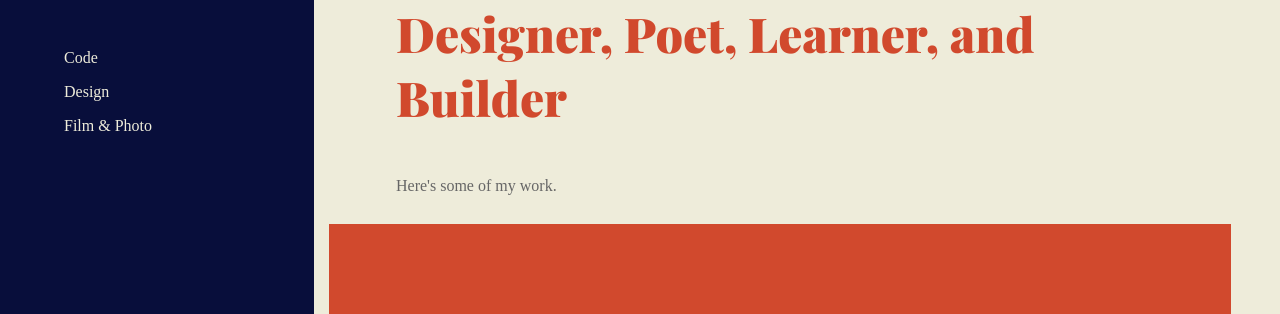
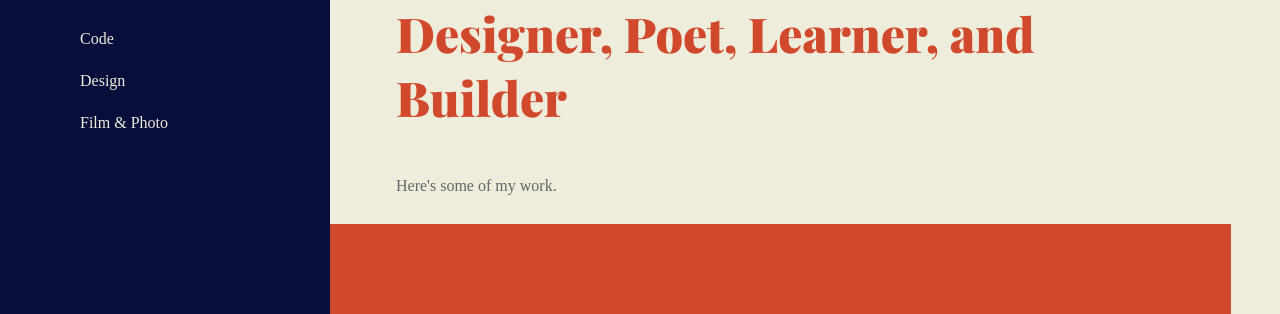
Before and after one commit to MurphyStudebaker/MurphyStudebaker.github.io, a plain HTML site: page index.html in a window 1280 px wide. Shown: the part 287-601 px from the top of the page. Drawn offline with nearby package versions, Linux system fonts and the light colour scheme; files that its build step writes are made by us from their sources; a web font is replaced by a local one.

Commit message:
Fixed re-sizing bug

```diff
--- a/sass/pages/_home.scss
+++ b/sass/pages/_home.scss
@@ -29,7 +29,7 @@ body {
   position: fixed;
   z-index: 1;
   padding-top: 75px;
-  padding-left: 5%;
+  padding-left: 5rem;
   transition: left .5s ease;
 
   a {
@@ -39,7 +39,7 @@ body {
   }
 
   .nav {
-    padding-top: 30%;
+    padding-top: 3rem;
     list-style: none;
     a {
       text-decoration: none;
@@ -58,7 +58,7 @@ body {
       }
     }
     li {
-      padding-top: 1rem;
+      padding-top: 1.5rem;
     }
 
     #gap {
```
